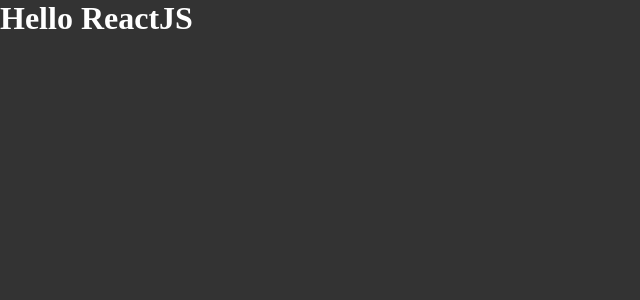
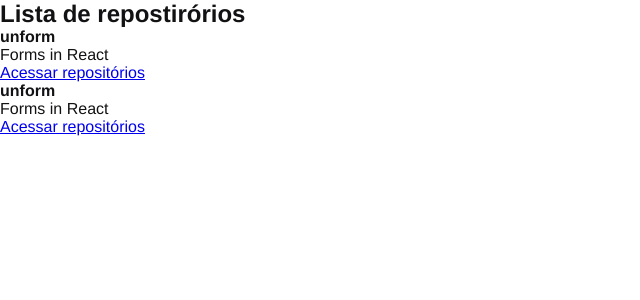
Before and after one commit to marianaccn/ignite-aulas, a React app: page / in a window 1280 px wide. Shown: the top 300 px of the page, without its empty margins (0-640 px from the left). Built offline with nearby package versions, Linux system fonts and the light colour scheme.

Commit message:
Adicionando primeiro componente

```diff
--- a/src/App.jsx
+++ b/src/App.jsx
@@ -1,5 +1,6 @@
+import { RepositoryList } from "./components/RepositoryList";
 import "./styles/global.scss";
 
 export function App() {
-  return <h1>Hello ReactJS</h1>;
+  return <RepositoryList />;
 }
--- /dev/null
+++ b/src/components/RepositoryList.jsx
@@ -0,0 +1,20 @@
+import { RepositoryItem } from "./RespositoryItem";
+
+const repository = {
+  name: "unform",
+  description: "Forms in React",
+  link: "https://github.com/rocketseat",
+};
+
+export function RepositoryList() {
+  return (
+    <section className="repository-list">
+      <h1>Lista de repostirórios</h1>
+
+      <ul>
+        <RepositoryItem repository={repository} />
+        <RepositoryItem repository={repository} />
+      </ul>
+    </section>
+  );
+}
--- /dev/null
+++ b/src/components/RespositoryItem.jsx
@@ -0,0 +1,9 @@
+export function RepositoryItem(props) {
+  return (
+    <li>
+      <strong>{props.repository.name ?? "Título"}</strong>
+      <p>{props.repository.description ?? "Descrição"}</p>
+      <a href={props.repository.link}>Acessar repositórios</a>
+    </li>
+  );
+}
--- a/src/styles/global.scss
+++ b/src/styles/global.scss
@@ -5,7 +5,6 @@
 }
 
 body {
-  font: Arial, Helvetica, sans-serif;
-  background: #333;
-  color: #fff;
+  font: 16px "Helvetica Neue", Helvetica, sans-serif;
+  color: #121214;
 }
```
